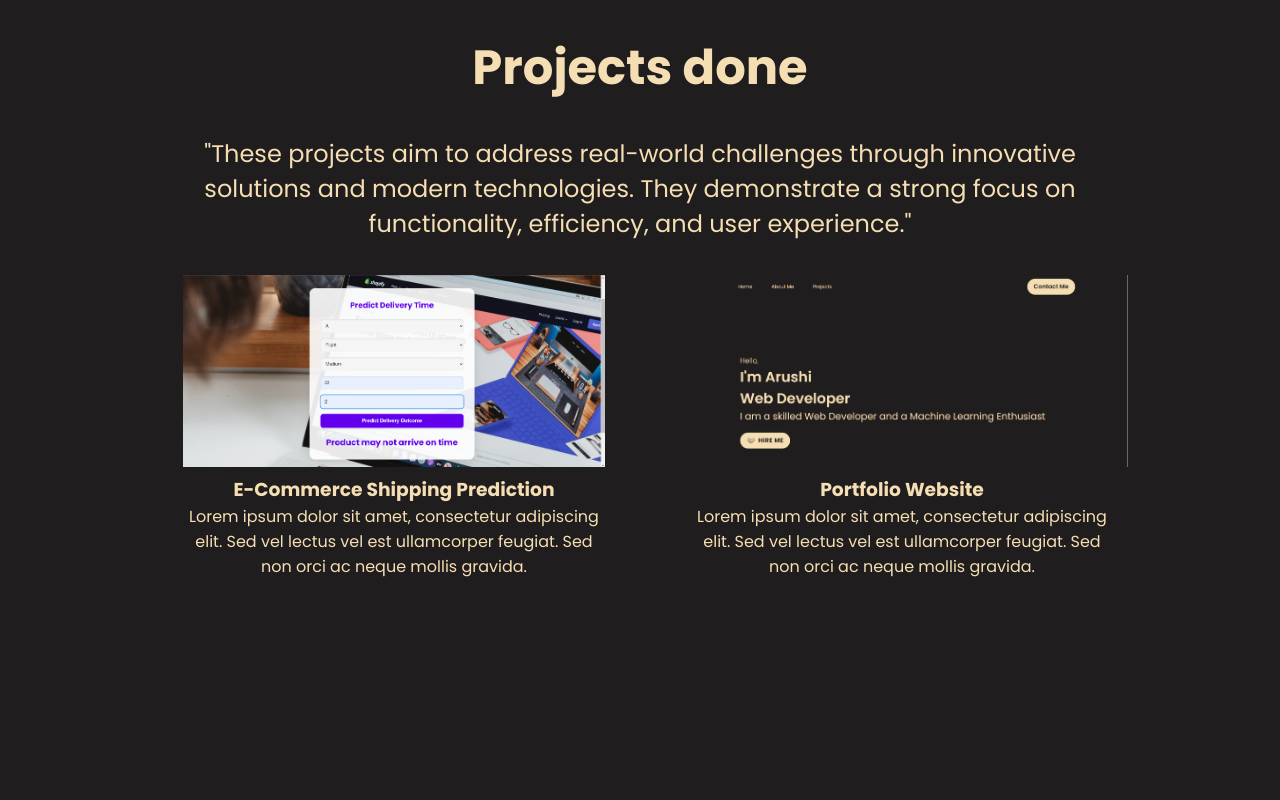
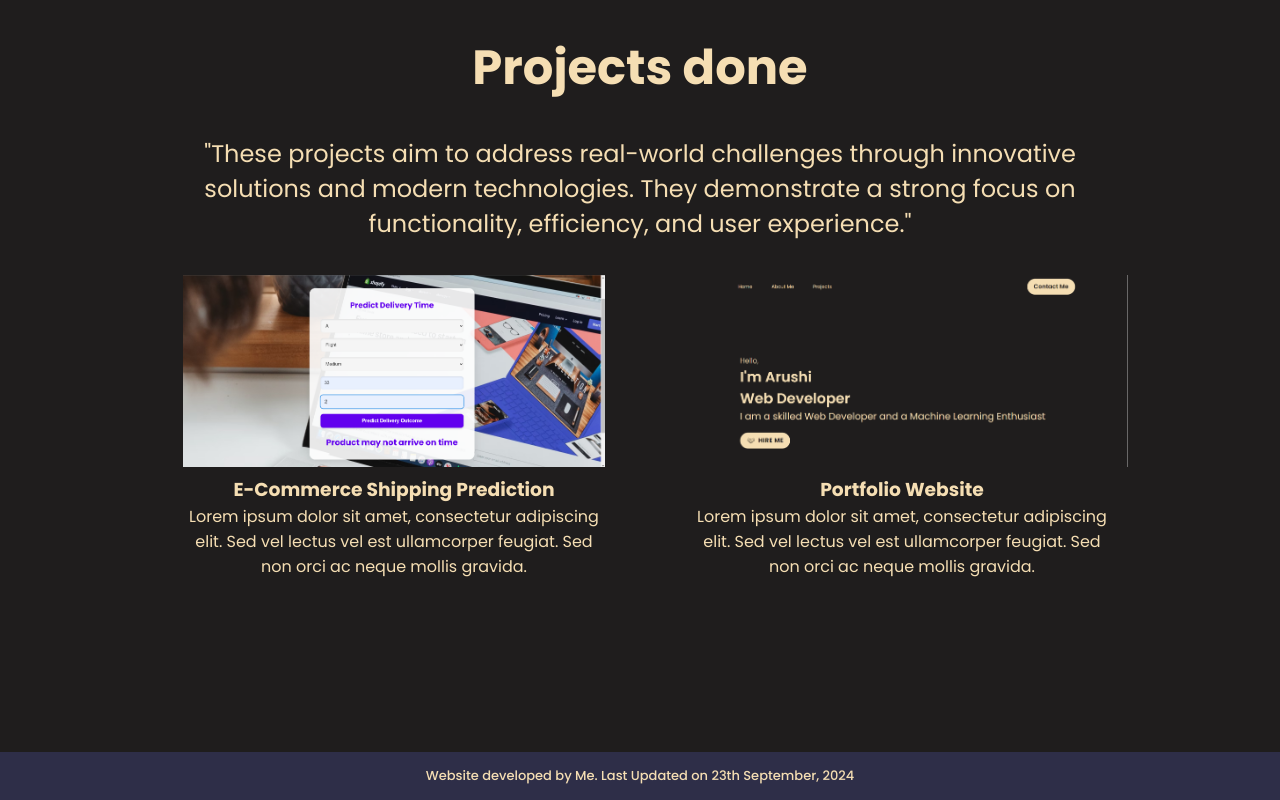
Before and after one commit to arushigarhwal/my-portfolio-website, a React (Create React App) app in the folder portfolio/: page / in a window 1280 px wide. Shown: the part 1446-2246 px from the top of the page. Before the commit the page ends 2198 px from the top, so only its background shows below. Built offline with nearby package versions, Linux system fonts and the light colour scheme.

Commit message:
creating the footer section

```diff
--- a/portfolio/src/App.js
+++ b/portfolio/src/App.js
@@ -2,6 +2,7 @@ import NavBar from "./components/navBar/navBar";
 import Landing from "./components/landing/landing";
 import Skills from "./components/skills/skills";
 import Projects from "./components/projects/projects";
+import Footer from "./components/footer/footer";
 function App() {
   return (
     <div className="App">
@@ -9,6 +10,7 @@ function App() {
       <Landing/ >
       <Skills/ >
       <Projects/ >
+      <Footer />
     </div>
   );
 }
--- /dev/null
+++ b/portfolio/src/components/footer/footer.css
@@ -0,0 +1,10 @@
+.footer{
+    width: 100vw;
+    height: 3rem;
+    background-color: #2e2e48;
+    display: flex;
+    align-items: center;
+    justify-content: center;
+    font-weight: 500;
+    font-size: small;
+}
--- /dev/null
+++ b/portfolio/src/components/footer/footer.js
@@ -0,0 +1,11 @@
+import React from 'react'
+import "./footer.css"
+const Footer = () => {
+  return (
+    <footer className="footer">
+        Website developed by Me. Last Updated on 23th September, 2024
+    </footer>
+  )
+}
+
+export default Footer
```
